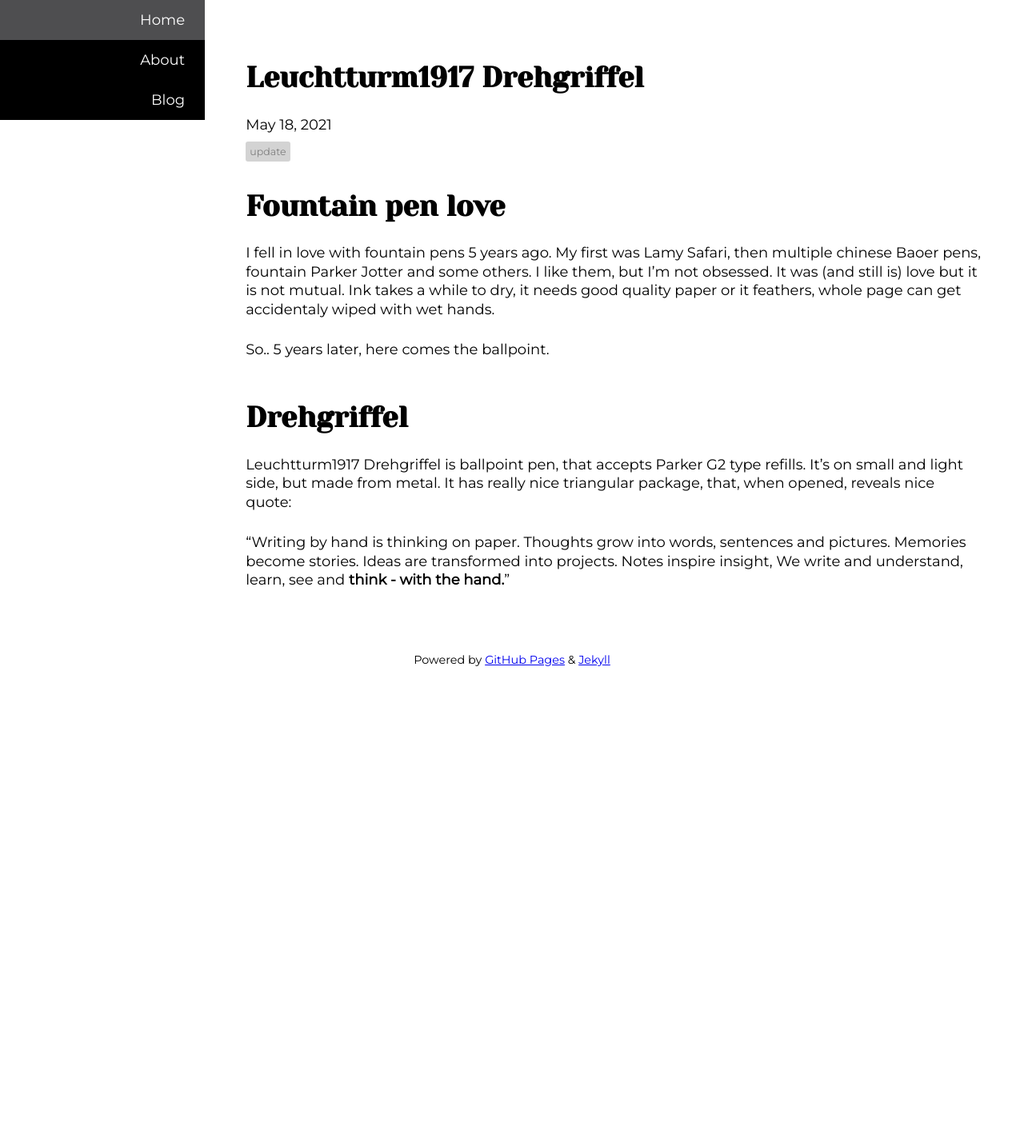
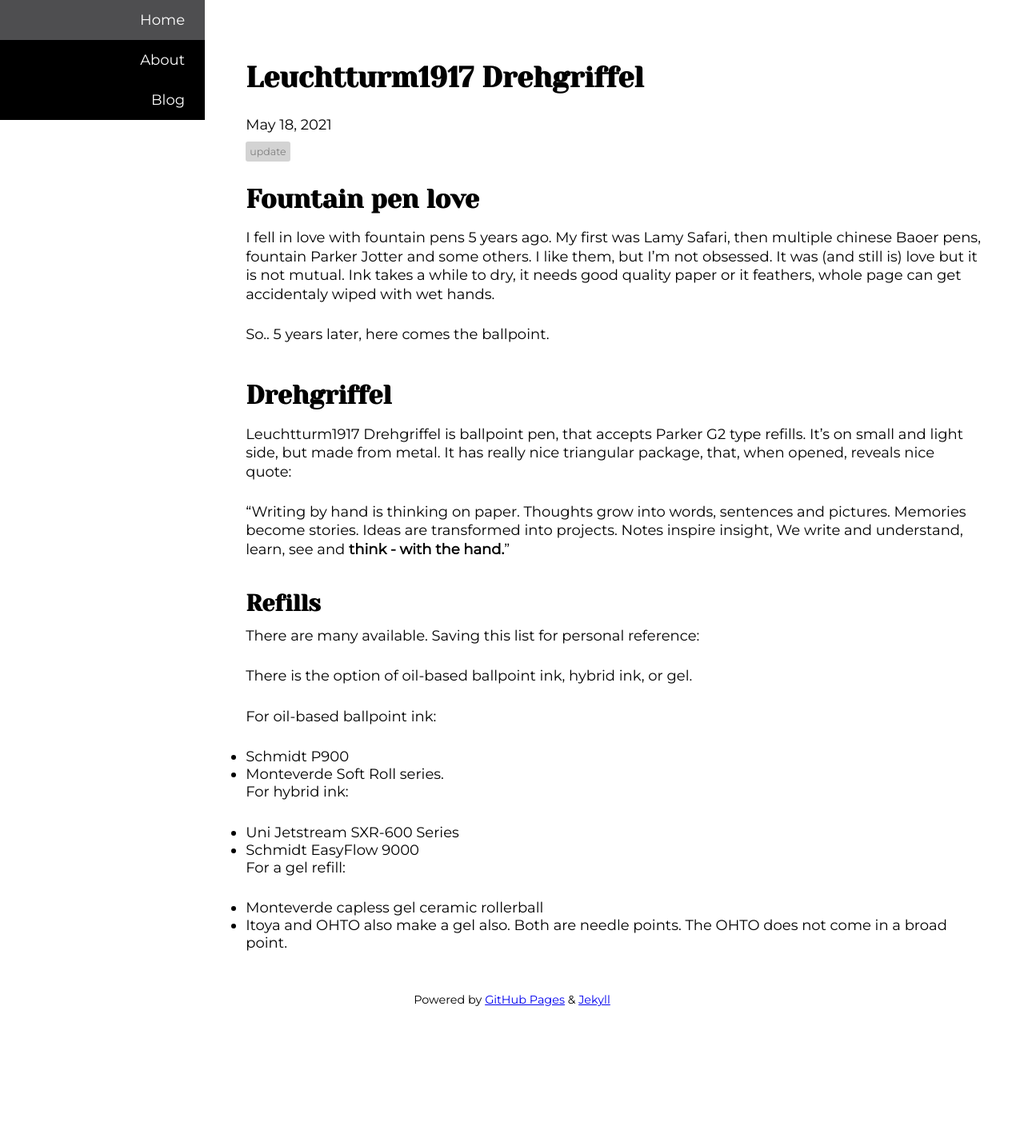
Before and after one commit to nockab/nockab.github.io, a Jekyll site: the page built from _posts/2021-05-18-leuchtturm1917-drehgriffel.md, in a window 1280 px wide. Shown: the whole page at 80% size. Built offline with Jekyll 4.4.1, drawn with Linux system fonts in a browser that asks for light colours; before the commit the page ends 932 px from its top, so only the background shows below that.

Commit message:
Update 2021-05-18-leuchtturm1917-drehgriffel.md

```diff
--- a/_posts/2021-05-18-leuchtturm1917-drehgriffel.md
+++ b/_posts/2021-05-18-leuchtturm1917-drehgriffel.md
@@ -4,7 +4,7 @@
 categories: update
 tags: [blog]
 ---
-# Fountain pen love
+## Fountain pen love
 
 I fell in love with fountain pens 5 years ago. My first was Lamy Safari, then
 multiple chinese Baoer pens, fountain Parker Jotter and some others.
@@ -14,11 +14,29 @@
 
 So.. 5 years later, here comes the ballpoint.
 
-# Drehgriffel
+## Drehgriffel
 Leuchtturm1917 Drehgriffel is ballpoint pen, that accepts Parker G2 type refills.
 It's on small and light side, but made from metal. It has really nice triangular
 package, that, when opened, reveals nice quote:
 
-"Writing by hand is thinking on paper. Thoughts grow into words, sentences and pictures.
+> "Writing by hand is thinking on paper. Thoughts grow into words, sentences and pictures.
 Memories become stories. Ideas are transformed into projects. Notes inspire insight,
 We write and understand, learn, see and **think - with the hand.**"
+
+### Refills
+
+There are many available. Saving this list for personal reference:
+
+There is the option of oil-based ballpoint ink, hybrid ink, or gel.
+
+For oil-based ballpoint ink:
+* Schmidt P900
+* Monteverde Soft Roll series.
+
+For hybrid ink:
+* Uni Jetstream SXR-600 Series
+* Schmidt EasyFlow 9000
+
+For a gel refill:
+* Monteverde capless gel ceramic rollerball
+* Itoya and OHTO also make a gel also. Both are needle points. The OHTO does not come in a broad point.
```
